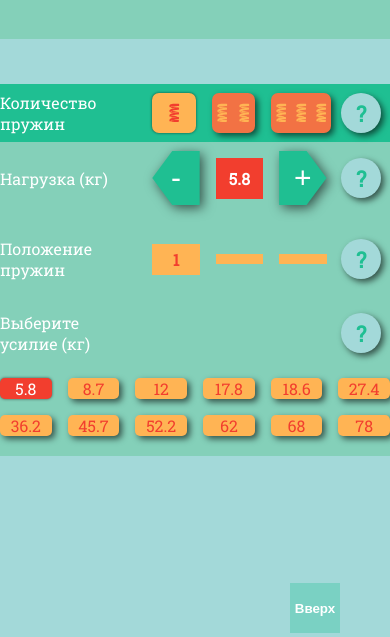
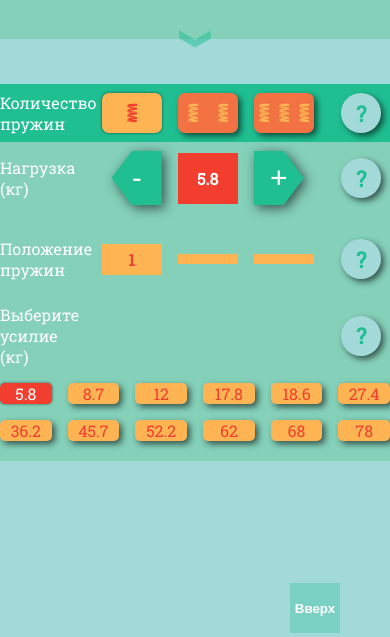
Before and after one commit to AlexanderPershin/gripper, a React app: page /#/ru in a window 390 px wide. Shown: the part 161-798 px from the top of the page. Built offline with nearby package versions, Linux system fonts and the light colour scheme; a web font is replaced by a local one.

Commit message:
scroll to content btn and sound effect were added

```diff
--- a/src/components/App.js
+++ b/src/components/App.js
@@ -8,6 +8,10 @@ import gripper_img from '../img/gripper_img.png';
 import githubicon from '../img/github.png';
 
 class App extends Component {
+  handleScrollToContent = () => {
+    document.documentElement.scrollTop = 245;
+  };
+
   renderContent = () =>
     navigator.language === 'ru-RU' ? (
       <Redirect to='/ru' />
@@ -26,6 +30,9 @@ class App extends Component {
               <li className='item'>Woody Vice Gripper</li>
               <li className='item'>Ivanko Super Gripper</li>
             </ul>
+          </div>
+          <div className='down-wrapper'>
+            <div className='scroll-down' onClick={this.handleScrollToContent} />
           </div>
         </header>
         <Calculator />
--- a/src/components/Caclulator.js
+++ b/src/components/Caclulator.js
@@ -9,6 +9,8 @@ import data1 from '../data_1.json';
 import data2 from '../data_2.json';
 import data3 from '../data_3.json';
 
+import clickSound from '../sounds/button-15.wav';
+
 export default class Caclulator extends Component {
   state = {
     data: data1,
@@ -19,6 +21,13 @@ export default class Caclulator extends Component {
     spr2: null,
     spr3: null,
     showUpBtn: false
+  };
+
+  playClickSound = () => {
+    const sound = document.getElementById('audio');
+    sound.volume = 0.2;
+    sound.playbackRate = 2;
+    sound.play();
   };
 
   wrightToLocalStorage = (pressure, index, spr1, spr2, spr3) => {
@@ -162,6 +171,8 @@ export default class Caclulator extends Component {
   };
 
   handleSetPressure = (pressure, index, spr1, spr2, spr3) => {
+    this.playClickSound();
+
     this.wrightToLocalStorage(pressure, index, spr1, spr2, spr3);
 
     this.setState({
@@ -174,6 +185,7 @@ export default class Caclulator extends Component {
   };
 
   handleIncreasePressure = () => {
+    this.playClickSound();
     if (this.state.selectedIndex < this.state.data.length - 1) {
       const newElem = this.state.data[this.state.selectedIndex + 1];
       const newPressure = newElem.pressure;
@@ -201,6 +213,7 @@ export default class Caclulator extends Component {
   };
 
   handleDecreasePressure = () => {
+    this.playClickSound();
     if (this.state.selectedIndex > 0) {
       const newElem = this.state.data[this.state.selectedIndex - 1];
       const newPressure = newElem.pressure;
@@ -254,6 +267,7 @@ export default class Caclulator extends Component {
   render() {
     return (
       <main className='calc'>
+        <audio id='audio' src={clickSound} autoPlay={false} />
         <div className='calc-header'>
           <div className='header-label'>Set number of springs</div>
           <div className='header-btns'>
--- a/src/components_ru/App.js
+++ b/src/components_ru/App.js
@@ -1,15 +1,23 @@
-import React from 'react';
+import React, { Component } from 'react';
 
 import Calculator from './Caclulator';
 
 import gripper_img from '../img/gripper_img.png';
 import githubicon from '../img/github.png';
 
-function AppRu() {
+class AppRu extends Component {
+  handleScrollToContent = () => {
+    document.documentElement.scrollTop = 245;
+  };
+  render() {
     return (
       <div className='app'>
         <header className='app-header'>
-        <img className='app-picture' src={gripper_img} alt='gripper_picture' />
+          <img
+            className='app-picture'
+            src={gripper_img}
+            alt='gripper_picture'
+          />
           <div className='app-greeting'>
             <h1 className='app-name'>Калькулятор эспандера</h1>
             <ul className='app-items'>
@@ -17,6 +25,9 @@ function AppRu() {
               <li className='item'>Woody Vice Gripper</li>
               <li className='item'>Ivanko Super Gripper</li>
             </ul>
+          </div>
+          <div className='down-wrapper'>
+            <div className='scroll-down' onClick={this.handleScrollToContent} />
           </div>
         </header>
         <Calculator />
@@ -33,5 +44,6 @@ function AppRu() {
       </div>
     );
   }
+}
 
 export default AppRu;
--- a/src/components_ru/Caclulator.js
+++ b/src/components_ru/Caclulator.js
@@ -9,6 +9,8 @@ import data1 from '../data_1.json';
 import data2 from '../data_2.json';
 import data3 from '../data_3.json';
 
+import clickSound from '../sounds/button-15.wav';
+
 export default class Caclulator extends Component {
   state = {
     data: data1,
@@ -19,6 +21,13 @@ export default class Caclulator extends Component {
     spr2: null,
     spr3: null,
     showUpBtn: false
+  };
+
+  playClickSound = () => {
+    const sound = document.getElementById('audio2');
+    sound.volume = 0.2;
+    sound.playbackRate = 2;
+    sound.play();
   };
 
   wrightToLocalStorage = (pressure, index, spr1, spr2, spr3) => {
@@ -162,6 +171,8 @@ export default class Caclulator extends Component {
   };
 
   handleSetPressure = (pressure, index, spr1, spr2, spr3) => {
+    this.playClickSound();
+
     this.wrightToLocalStorage(pressure, index, spr1, spr2, spr3);
 
     this.setState({
@@ -174,6 +185,7 @@ export default class Caclulator extends Component {
   };
 
   handleIncreasePressure = () => {
+    this.playClickSound();
     if (this.state.selectedIndex < this.state.data.length - 1) {
       const newElem = this.state.data[this.state.selectedIndex + 1];
       const newPressure = newElem.pressure;
@@ -201,6 +213,7 @@ export default class Caclulator extends Component {
   };
 
   handleDecreasePressure = () => {
+    this.playClickSound();
     if (this.state.selectedIndex > 0) {
       const newElem = this.state.data[this.state.selectedIndex - 1];
       const newPressure = newElem.pressure;
@@ -254,6 +267,7 @@ export default class Caclulator extends Component {
   render() {
     return (
       <main className='calc'>
+        <audio id='audio2' src={clickSound} autoPlay={false} />
         <div className='calc-header'>
           <div className='header-label'>Количество пружин</div>
           <div className='header-btns'>
--- a/src/sass/_media_queries.scss
+++ b/src/sass/_media_queries.scss
@@ -1,3 +1,12 @@
+@media (max-width: 1005px) {
+  .app-name {
+    font-size: 22px !important;
+  }
+  .app-items {
+    font-size: 16px !important;
+  }
+}
+
 @media (max-width: 890px) {
   .app-header {
     .app-greeting {
@@ -8,6 +17,7 @@
     grid-column: 1 / -1 !important;
   }
   .calc-header {
+    grid-template-columns: repeat(12, 1fr) !important;
     .header-label {
       grid-column: 1 / 4 !important;
     }
@@ -16,7 +26,9 @@
     }
   }
   .calc-body {
+    grid-template-columns: repeat(12, 1fr) !important;
     .press {
+      grid-template-columns: repeat(12, 1fr) !important;
       .press-label {
         grid-column: 1 / 4 !important;
       }
@@ -25,6 +37,7 @@
       }
     }
     .sprpos {
+      grid-template-columns: repeat(12, 1fr) !important;
       .sprpos-label {
         grid-column: 1 / 4 !important;
       }
@@ -33,6 +46,7 @@
       }
     }
     .presstable {
+      grid-template-columns: repeat(12, 1fr) !important;
       .presstalbe-label {
         grid-column: 1 / 4 !important;
       }
@@ -44,15 +58,6 @@
       grid-column: 1 / -1 !important;
       grid-template-columns: repeat(auto-fit, minmax(50px, 1fr)) !important;
     }
-  }
-}
-
-@media (max-width: 750px) {
-  .app-name {
-    font-size: 22px !important;
-  }
-  .app-items {
-    font-size: 16px !important;
   }
 }
 
--- a/src/sass/components/_app.scss
+++ b/src/sass/components/_app.scss
@@ -13,6 +13,7 @@
 
   background: $color_1;
   .app-header {
+    position: relative;
     grid-column: 1 / -1;
     grid-row: 1 / 2;
     display: grid;
@@ -42,6 +43,47 @@
         font-size: 22px;
       }
     }
+
+    .down-wrapper {
+      position: absolute;
+      bottom: -10px;
+      left: 50%;
+      transform: translateX(-50%);
+    }
+    .scroll-down {
+      cursor: pointer;
+      position: relative;
+      text-align: center;
+      padding: 1px;
+      margin-bottom: 6px;
+      height: 6px;
+      width: 30px;
+      opacity: 0.5;
+      transition: opacity 0.5s ease-in-out 0.01s;
+      &:hover {
+        opacity: 0.7;
+      }
+    }
+    .scroll-down:before {
+      content: '';
+      position: absolute;
+      top: 0;
+      left: 0;
+      height: 100%;
+      width: 51%;
+      background: $color_3;
+      transform: skew(0deg, 30deg);
+    }
+    .scroll-down:after {
+      content: '';
+      position: absolute;
+      top: 0;
+      right: 0;
+      height: 100%;
+      width: 50%;
+      background: $color_3;
+      transform: skew(0deg, -30deg);
+    }
   }
   .calc {
     grid-column: 3 / 11;
@@ -58,10 +100,11 @@
       display: flex;
       justify-content: center;
       align-items: center;
+      font-size: 14px;
     }
     img {
-      height: 30px;
-      width: 30px;
+      height: 20px;
+      width: 20px;
       margin: 5px 0 5px 10px;
     }
   }
--- a/src/sass/components/_calc.scss
+++ b/src/sass/components/_calc.scss
@@ -98,10 +98,9 @@
         .num {
           background: $color_6;
           font-weight: bold;
-          padding: 10px 0;
+          padding: 15px 0;
         }
         .btn-wrapper {
-          // justify-self: center;
           filter: drop-shadow(3px 3px 6px rgba($color: #000000, $alpha: 0.6));
           display: inline-flex;
           justify-content: flex-start;
@@ -125,10 +124,10 @@
         .decrease-press-btn {
           margin-left: auto;
         }
-        .btn-wrapper {
-          &:active {
+        .btn-wrapper:active {
+          filter: drop-shadow(0 0 3px rgba($color: #000000, $alpha: 0.6));
+          & > button {
             color: $color_6;
-            filter: drop-shadow(0 0 3px rgba($color: #000000, $alpha: 0.6));
           }
         }
         .increase-press-btn {
```
Also changed, not shown: 1 other file. Lines whose indentation alone changed are shown as unchanged.
